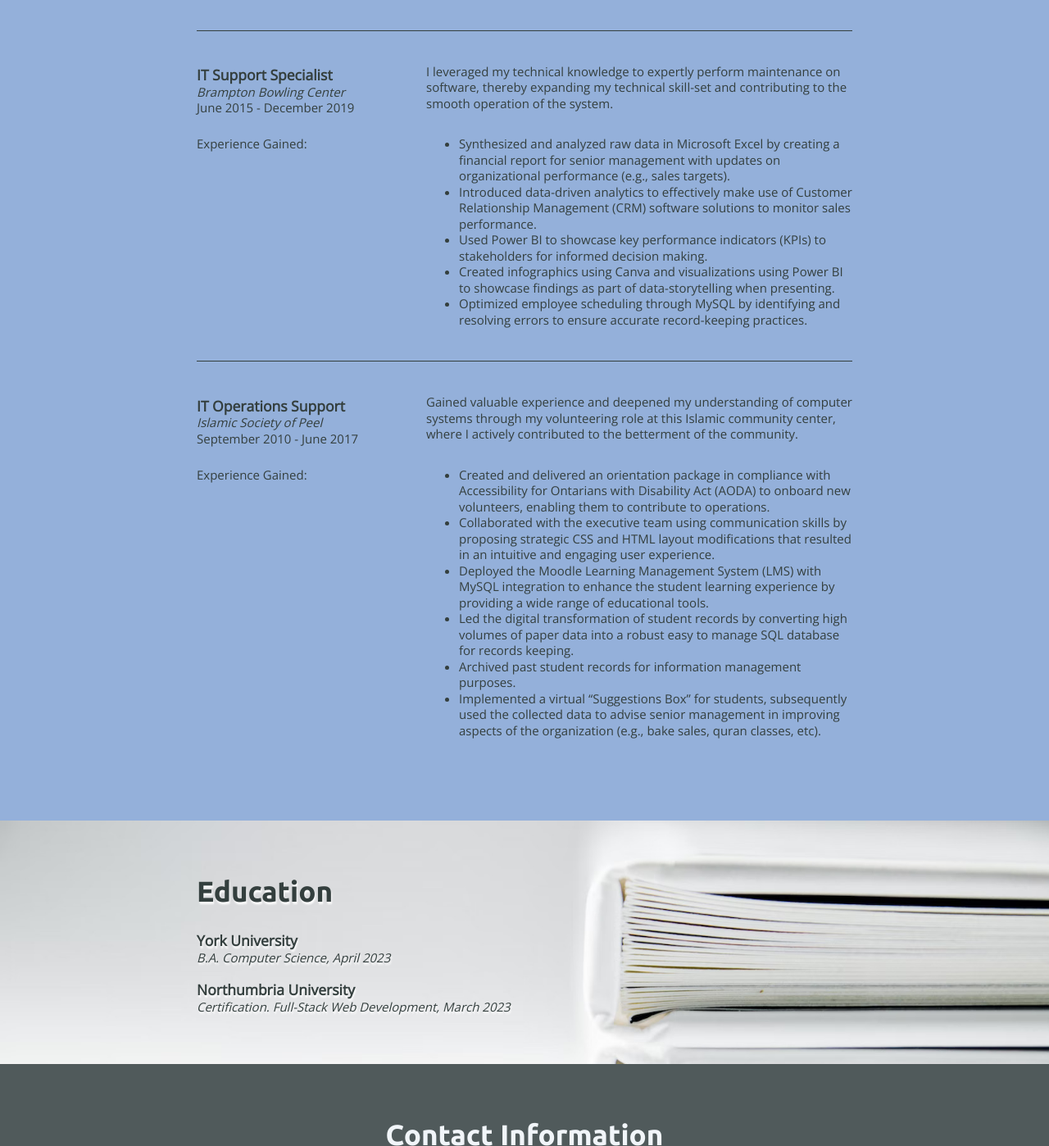
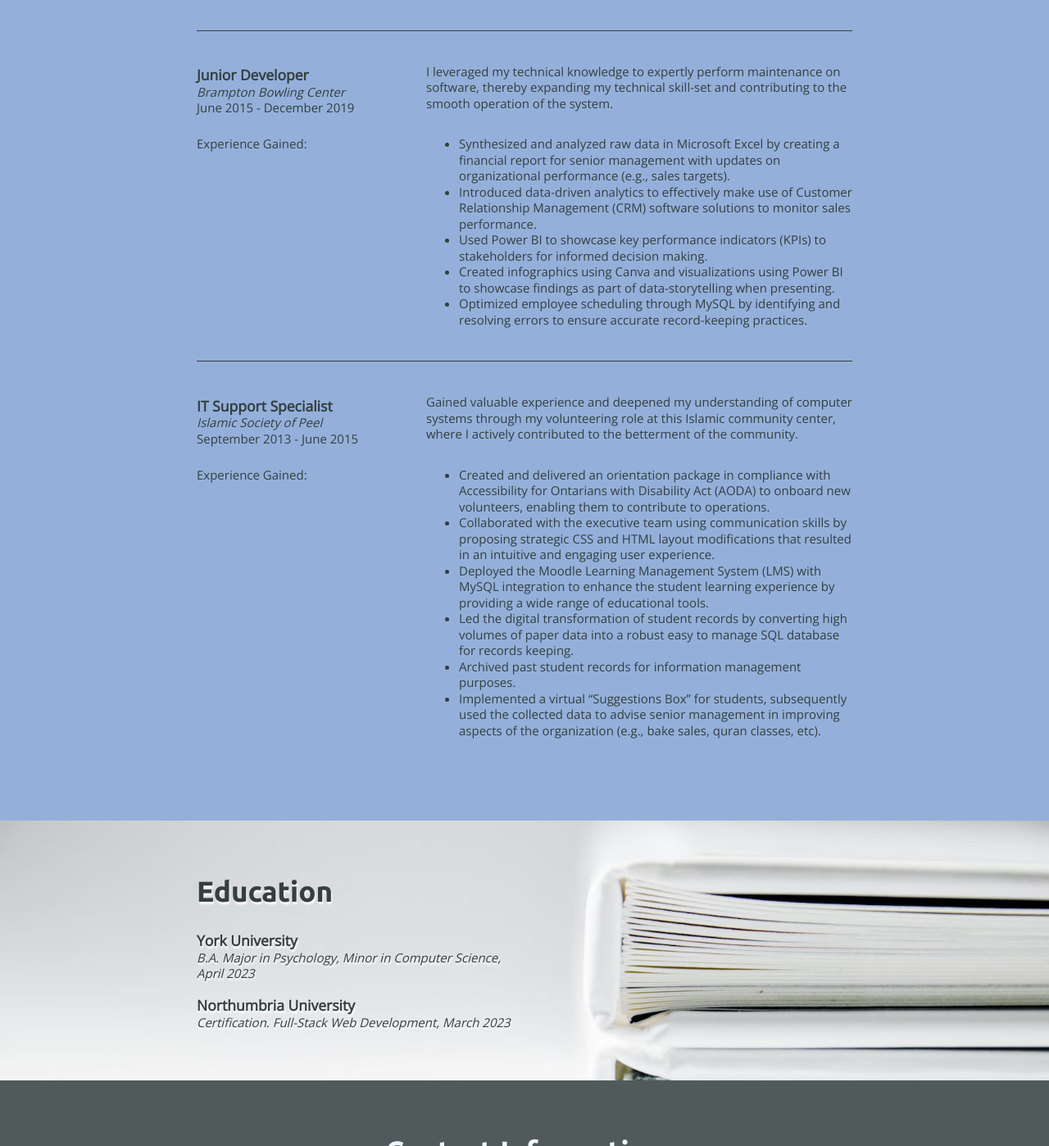
Before and after one commit to Shaikh1595/portfolio_shaikh, a plain HTML site: page index.html in a window 1280 px wide. Shown: the part 2050-3448 px from the top of the page at 82% size. Drawn offline with nearby package versions, Linux system fonts and the light colour scheme.

Commit message:
Add files via upload

```diff
--- a/index.html
+++ b/index.html
@@ -233,7 +233,7 @@
           <!-- Job 3 -->
           <section class="job-item">
             <div class="job-details">
-              <h3>IT Support Specialist</h3>
+              <h3>Junior Developer</h3>
               <p>Brampton Bowling Center</p>
               <p>June 2015 - December 2019</p>
             </div>
@@ -277,9 +277,9 @@
           <!-- Job 4 -->
           <section class="job-item">
             <div class="job-details">
-              <h3>IT Operations Support</h3>
+              <h3>IT Support Specialist</h3>
               <p>Islamic Society of Peel</p>
-              <p>September 2010 - June 2017</p>
+              <p>September 2013 - June 2015</p>
             </div>
             <div class="job-summary">
               <p>
@@ -340,7 +340,9 @@
             </section> -->
             <section>
               <h3>York University</h3>
-              <p>B.A. Computer Science, April 2023</p>
+              <p>
+                B.A. Major in Psychology, Minor in Computer Science, April 2023
+              </p>
             </section>
             <section>
               <h3>Northumbria University</h3>
```
